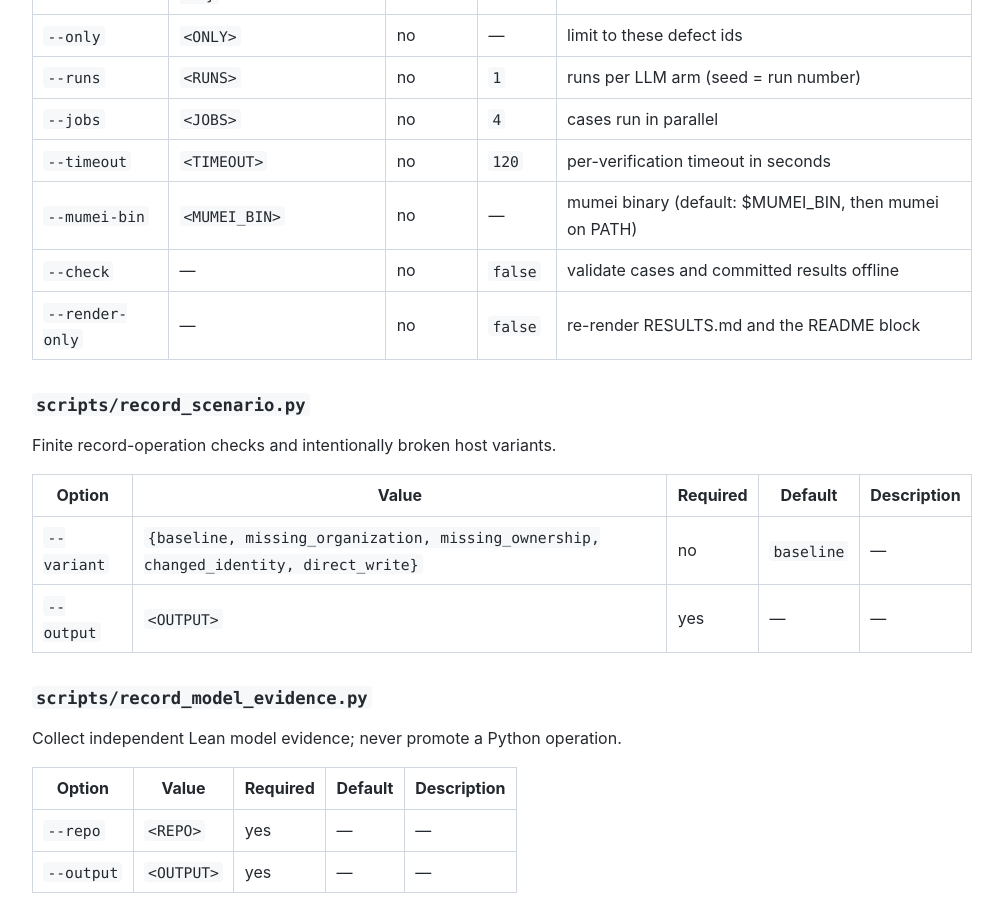
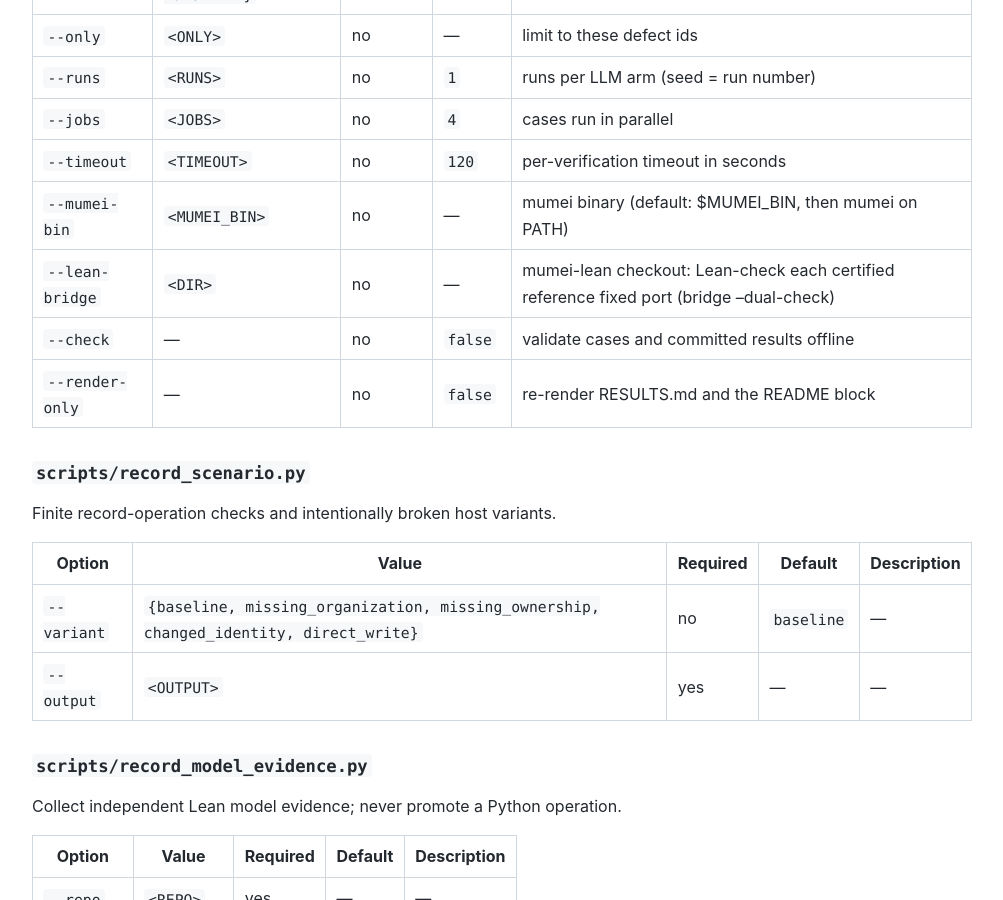
Before and after one commit to mumei-lang/mumei-demo, a Jekyll site: the page built from docs/REFERENCE.md, in a window 1280 px wide and 900 px high, scrolled down 8097 px. Shown: the whole window, without its empty margins (138-1141 px from the left). Built offline with Jekyll 4.4.1, drawn with Linux system fonts in a browser that asks for light colours; our own code applies the rules of GitHub Pages for plain Markdown files; part of the change alters nothing that is shown.

Commit message:
Regenerate the CLI reference for --lean-bridge
Co-Authored-By: Devin AI <158243242+devin-ai-integration[bot]@users.noreply.github.com>

```diff
--- a/docs/REFERENCE.md
+++ b/docs/REFERENCE.md
@@ -66,7 +66,7 @@ Scenario names and counts reflect the Makefile lists; optional and large-scale s
 | `scripts/run_baselines.py` | 13 | Run off-the-shelf static analyzers over the specimens and score them like the audit. |
 | `scripts/run_llm_only.py` | 8 | Ask an LLM alone (no Mumei) to review the specimens, and score it like the baselines. |
 | `scripts/compare_arms.py` | 2 | Compare three ways of reviewing the specimen corpus side by side. |
-| `scripts/run_contract_bench.py` | 8 | Contract benchmark: can a defect be refuted and its fix be proven against one fixed contract? |
+| `scripts/run_contract_bench.py` | 9 | Contract benchmark: can a defect be refuted and its fix be proven against one fixed contract? |
 | `scripts/record_scenario.py` | 2 | Finite record-operation checks and intentionally broken host variants. |
 | `scripts/record_model_evidence.py` | 2 | Collect independent Lean model evidence; never promote a Python operation. |
 | `scripts/check_specimens.py` | 2 | Validate specimen directories. |
@@ -165,6 +165,7 @@ Contract benchmark: can a defect be refuted and its fix be proven against one fi
 | `--jobs` | `<JOBS>` | no | `4` | cases run in parallel |
 | `--timeout` | `<TIMEOUT>` | no | `120` | per-verification timeout in seconds |
 | `--mumei-bin` | `<MUMEI_BIN>` | no | — | mumei binary (default: $MUMEI_BIN, then mumei on PATH) |
+| `--lean-bridge` | `<DIR>` | no | — | mumei-lean checkout: Lean-check each certified reference fixed port (bridge --dual-check) |
 | `--check` | — | no | `false` | validate cases and committed results offline |
 | `--render-only` | — | no | `false` | re-render RESULTS.md and the README block |
 
```
